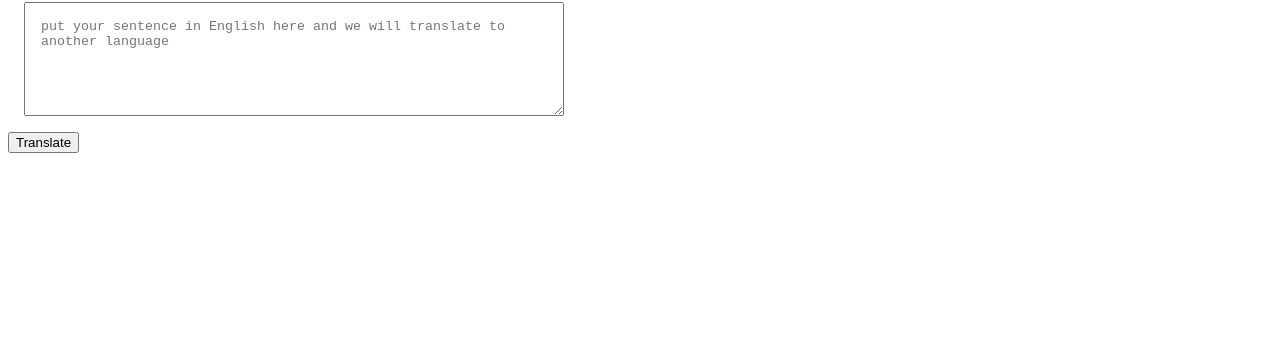
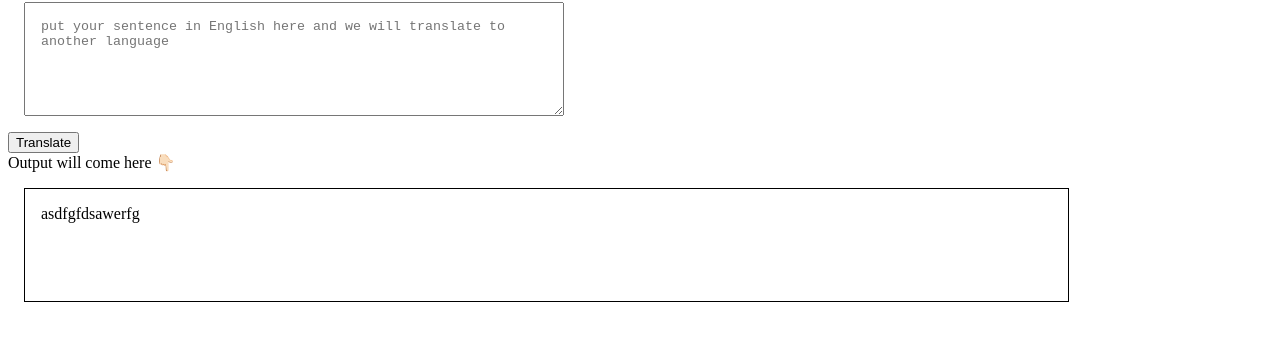
Before and after one commit to Sib-git/neogcamp-translator, a plain HTML site: page index.html in a window 1280 px wide. Both pictures are taken after a click on the button "Translate". Shown: the part 78-418 px from the top of the page. Drawn offline with Linux system fonts and the light colour scheme.

Commit message:
adding div

```diff
--- a/app.js
+++ b/app.js
@@ -10,16 +10,15 @@
 // alert(welcomeMessage);
 
 var btnTranslate = document.querySelector("#btn-translate");
-var txtInput = document.querySelector("#txt-input");
+var textInput = document.querySelector("#txt-input");
+var outputDiv= document.querySelector("#output");
 
-
-console.log(txtInput)
 
 function clickHandler(){
 
-        console.log("clicked!");
-       console.log("input ", txtInput.value);
+
+outputDiv.innerText="asdfgfdsawerfg "+ textInput.value;
 
 };
 
-btnTranslate.addEventListener("click", clickHandler())
+btnTranslate.addEventListener("click", clickHandler)
--- a/index.html
+++ b/index.html
@@ -14,6 +14,14 @@
             margin: 1rem;
             padding: 1rem;
         }
+
+        #output {
+            border: 1px solid black;
+            height: 10vh;
+            width: 80%;
+            margin: 1rem;
+            padding: 1rem;
+        }
     </style>
 
 </head>
@@ -23,6 +31,9 @@
     <textarea id="txt-input"
     placeholder="put your sentence in English here and we will translate to another language"></textarea>
     <button id="btn-translate">Translate</button>
+
+    <div style="font: large  ;">Output will come here 👇🏻</div>
+    <div id="output"></div>
     <script src="app.js" type="text/javascript"></script>
 
 </body>
```
